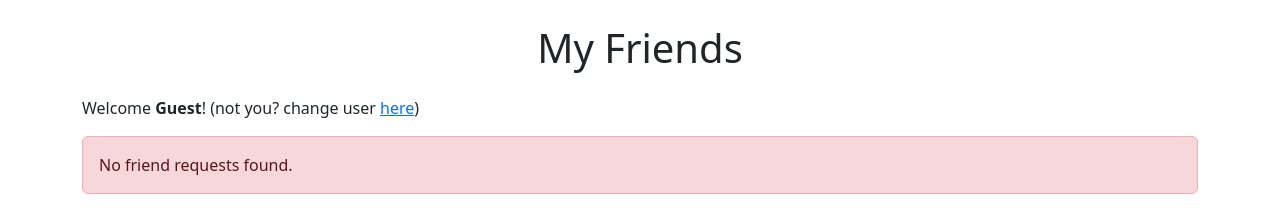
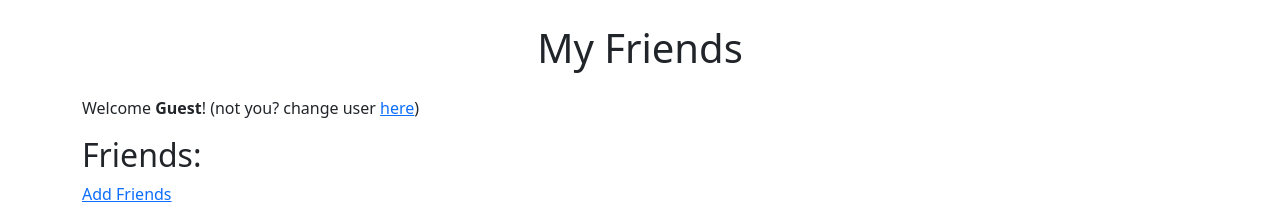
Before and after one commit to lope0216/algonquin-media, a PHP site: page /pages/myFriends.php in a window 1280 px wide. Shown: the part 66-274 px from the top of the page. Run offline with PHP 8.4, Linux system fonts and the light colour scheme; data that the repository does not hold is empty.

Commit message:
new changes

```diff
--- a/pages/myFriends.php
+++ b/pages/myFriends.php
@@ -33,34 +33,29 @@ try {
         SELECT f.Friend_RequesterId AS RequesterId, u.Name AS RequesterName
         FROM cst8257project.friendship f
         LEFT JOIN cst8257project.user u ON f.Friend_RequesterId = u.UserId
-        WHERE f.Friend_RequesteeId = :userId AND f.Status = 'pending'
+        WHERE f.Friend_RequesteeId = :userId AND f.Status = 'request'
     ");
     $stmt->execute([':userId' => $userId]);
     $friendRequests = $stmt->fetchAll(PDO::FETCH_ASSOC);
 
-    if (empty($friendRequests)) {
-        $errorMessage = "No friend requests found.";
-    }
 } catch (Exception $e) {
     $errorMessage = "Error fetching friend requests: " . $e->getMessage();
 }
 
 // Handle friend request actions (Accept/Deny)
 if ($_SERVER['REQUEST_METHOD'] === 'POST') {
-    if (isset($_POST['friend_request_ids']) || isset($_POST['deny_request_ids'])) {
     $action = $_POST['action'] ?? '';
     $acceptedIds = $_POST['friend_request_ids'] ?? [];
     $deniedIds = $_POST['deny_request_ids'] ?? [];
 
     if (!empty($acceptedIds) || !empty($deniedIds)) {
         try {
-                $statusUpdates = [];
             if (!empty($acceptedIds)) {
                 $placeholders = implode(',', array_fill(0, count($acceptedIds), '?'));
                 $stmt = $conn->prepare("
                     UPDATE cst8257project.friendship
                     SET Status = 'accepted'
-                        WHERE Friend_RequesteeId = :userId AND Friend_RequesterId IN ($placeholders)
+                    WHERE Friend_RequesteeId = ? AND Friend_RequesterId IN ($placeholders)
                 ");
                 $stmt->execute(array_merge([$userId], $acceptedIds));
             }
@@ -70,7 +65,7 @@ if ($_SERVER['REQUEST_METHOD'] === 'POST') {
                 $stmt = $conn->prepare("
                     UPDATE cst8257project.friendship
                     SET Status = 'denied'
-                        WHERE Friend_RequesteeId = :userId AND Friend_RequesterId IN ($placeholders)
+                    WHERE Friend_RequesteeId = ? AND Friend_RequesterId IN ($placeholders)
                 ");
                 $stmt->execute(array_merge([$userId], $deniedIds));
             }
@@ -84,8 +79,8 @@ if ($_SERVER['REQUEST_METHOD'] === 'POST') {
         $errorMessage = "Please select friend requests to process.";
     }
 }
-}
 ?>
+
 
 <!DOCTYPE html>
 <html lang="en">
```
Lines whose indentation alone changed are shown as unchanged.
